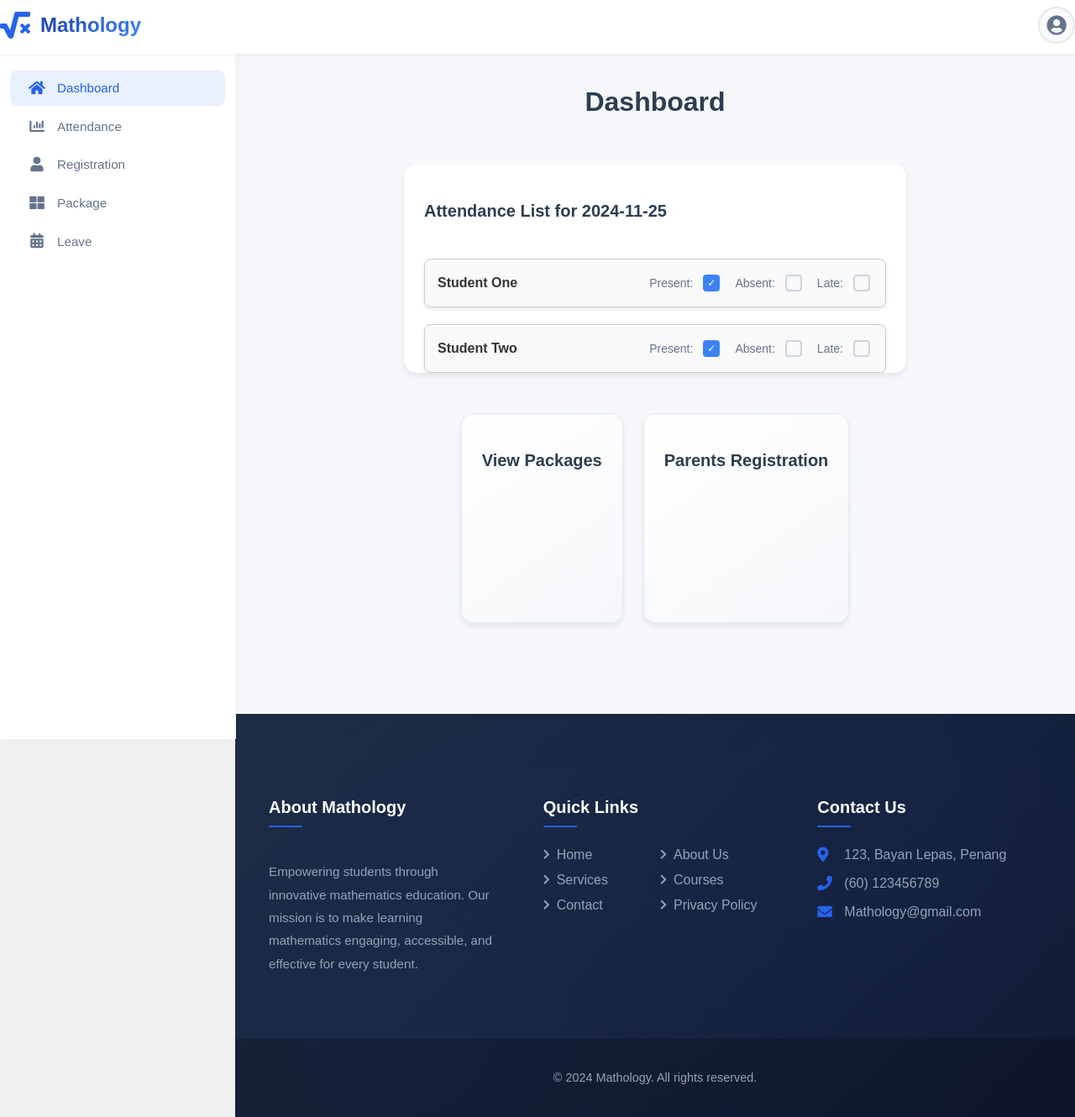
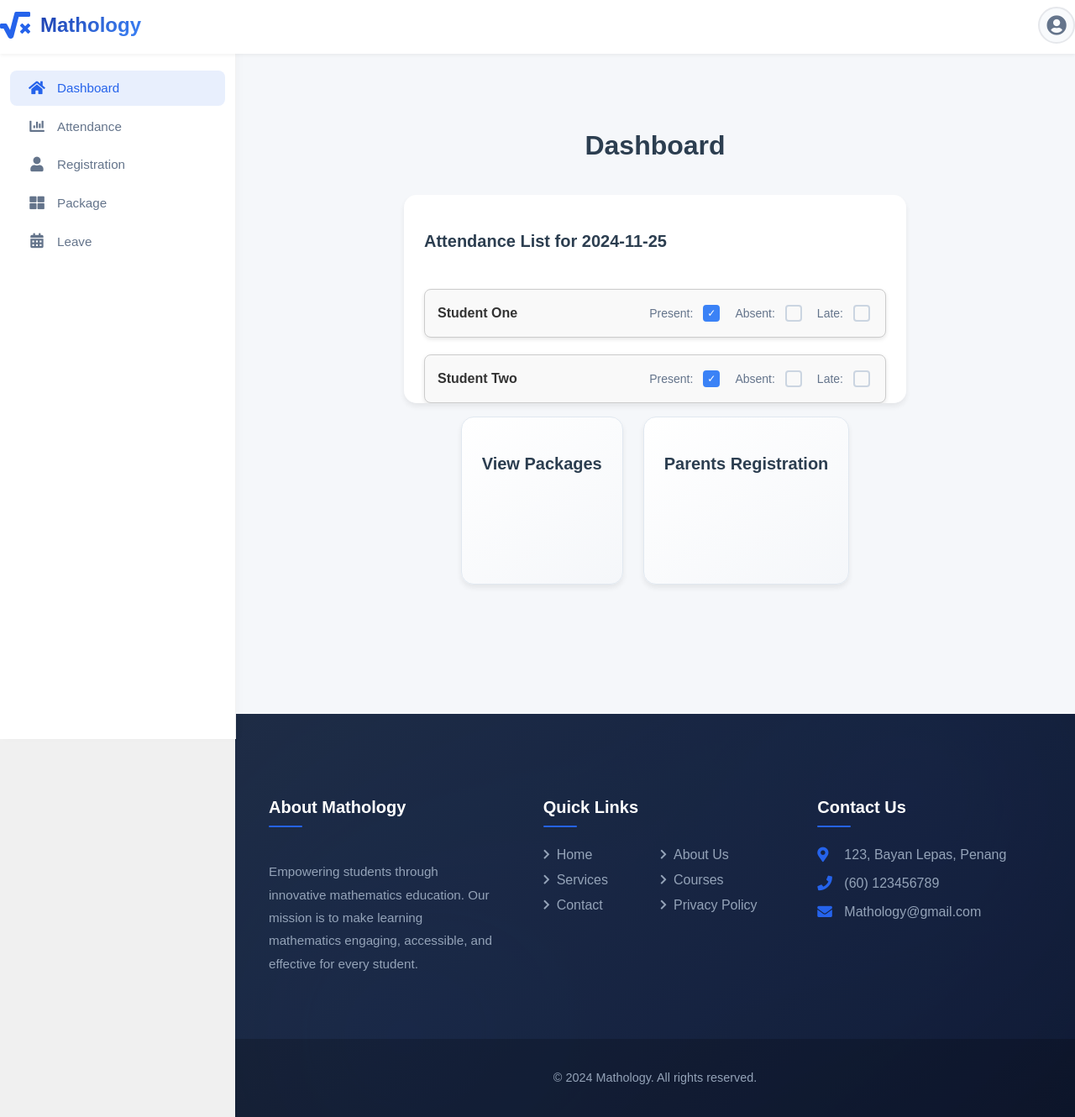
Before and after one commit to TomazFu/Mathology-Attendance-System, a PHP site: page /tcpdf/staff/staff-dashboard.php in a window 1280 px wide. Shown: the whole page at 84% size. Run offline with PHP 8.4, Linux system fonts and the light colour scheme; a user stored in the database is signed in; data comes from the database, SQL or seed files in the repository.

Commit message:
updated css

```diff
--- a/assets/css/staff-leave-approval.css
+++ b/assets/css/staff-leave-approval.css
@@ -101,3 +101,7 @@
     background-color: #f8d7da;
     border-color: #f5c2c7;
 }
+
+body {
+    background-color: #f5f7fa;
+}
--- a/assets/css/staff.css
+++ b/assets/css/staff.css
@@ -3,10 +3,6 @@
 .dashboard-layout {
     background-color: #f5f7fa;
     min-height: 100vh;
-}
-
-.main-content {
-    padding: 2rem;
 }
 
 .main-content h1 {
@@ -22,7 +18,7 @@
     flex-direction: row;
     display: flex;
     gap: 1.5rem;
-    margin: 1.5rem 0;
+    margin: 0.5rem 0;
 }
 
 /* Dashboard Boxes */
@@ -33,7 +29,7 @@
     transition: all 0.3s ease;
     box-shadow: 0 4px 6px rgba(0, 0, 0, 0.07);
     height: auto;
-    min-height: 200px;
+    min-height: 150px;
     display: flex;
     flex-direction: column;
 }
@@ -545,6 +541,7 @@ font-weight: bold;
     cursor: pointer;
     font-size: 14px;
     transition: background-color 0.3s;
+    margin-bottom:15px;
 }
 
 .view-packages-btn:hover {
```
